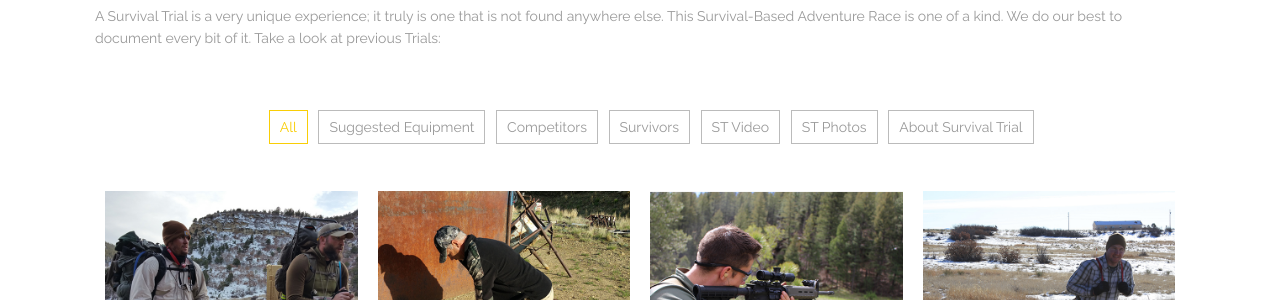
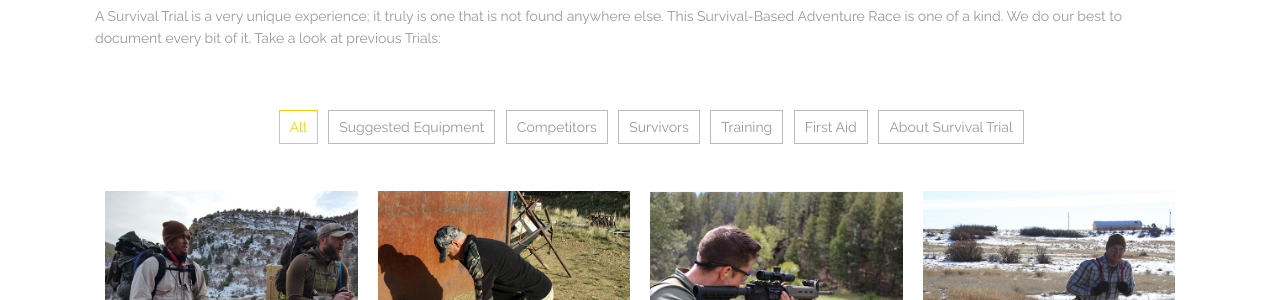
Before and after one commit to jonweiler/jonweiler.github.io, a Jekyll site: the page built from index.html, in a window 1280 px wide and 900 px high, scrolled down 3556 px. Shown: the part 141-441 px from the top of the window. Built offline with Jekyll 4.4.1, drawn with Linux system fonts in a browser that asks for light colours; some of the changed lines change nothing that is shown.

Commit message:
update picture links

```diff
--- a/index.html
+++ b/index.html
@@ -41,42 +41,42 @@
     title: Suggested Equipment
     link_to: http://survivaltrial.com/suggested/equipment/2015/10/31/equipment-list.html
     class: equipment
-    desc: Design &amp; Development
+    desc: Suggested Equipment
   - image: ../images/@stock/one-page-work-2.jpg
-    title: Look at me
+    title: First Aid
     link_to: portfolio-item.html
-    class: web-design print
-    desc: Design &amp; Development
+    class: first aid
+    desc: Good Things to Know...
   - image: ../images/@stock/one-page-work-3.jpg
-    title: Am I cute
+    title: Defensive Shooting
     link_to: portfolio-item.html
-    class: brand
-    desc: Design &amp; Development
+    class: training
+    desc: Survive
   - image: ../images/@stock/one-page-work-4.jpg
-    title: Umbrella
+    title: Equipment
     link_to: portfolio-item.html
-    class: development
-    desc: Design &amp; Development
+    class: training
+    desc: What works.
   - image: ../images/@stock/one-page-work-5.jpg
-    title: Canned Bros
+    title: Jake
     link_to: portfolio-item.html
-    class: print brand
-    desc: Design &amp; Development
+    class: about
+    desc: Jake is everyone you know...
   - image: ../images/@stock/one-page-work-6.jpg
-    title: Hale
+    title: ST Survivors
     link_to: portfolio-item.html
-    class: web-design
-    desc: Design &amp; Development
+    class: survivors
+    desc: Meet past Survivors
   - image: ../images/@stock/one-page-work-7.jpg
-    title: A beautiful day
+    title: Fitness
     link_to: portfolio-item.html
-    class: web-design
-    desc: Design &amp; Development
+    class: training
+    desc: How to train for Survival Trial
   - image: ../images/@stock/one-page-work-8.jpg
-    title: Flower Book
+    title: capabilities
     link_to: portfolio-item.html
-    class: graphic-design
-    desc: Design &amp; Development
+    class: training
+    desc: More good things to know...
 
 testimonials:
   - quote: Why Survival Trial?  Adventure, and because I needed a reason to stay in shape but I hate running..... I like shooting and hiking, so this seemed like a great combination of the two.
@@ -357,7 +357,7 @@
               <a data-cat='all' href='#'>All</a>
             </li>
             <li>
-              <a data-cat='equipment-list' href='#'>Suggested Equipment</a>
+              <a data-cat='equipment' href='#'>Suggested Equipment</a>
             </li>
             <li>
               <a data-cat='competitors' href='#'>Competitors</a>
@@ -366,13 +366,13 @@
               <a data-cat='survivors' href='#'>Survivors</a>
             </li>
             <li>
-              <a data-cat='st-video' href='#'>ST Video</a>
+              <a data-cat='training' href='#'>Training</a>
             </li>
             <li>
-              <a data-cat='st-photos' href='#'>ST Photos</a>
+              <a data-cat='first-aid' href='#'>First Aid</a>
             </li>
              <li>
-              <a data-cat='expect' href='#'>About Survival Trial</a>
+              <a data-cat='about' href='#'>About Survival Trial</a>
             </li>
           </ul>
         </div>
```
